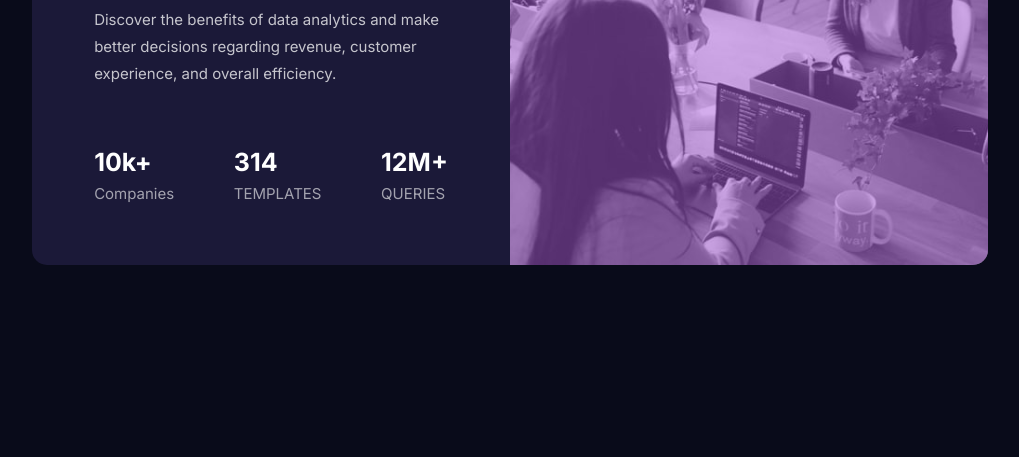
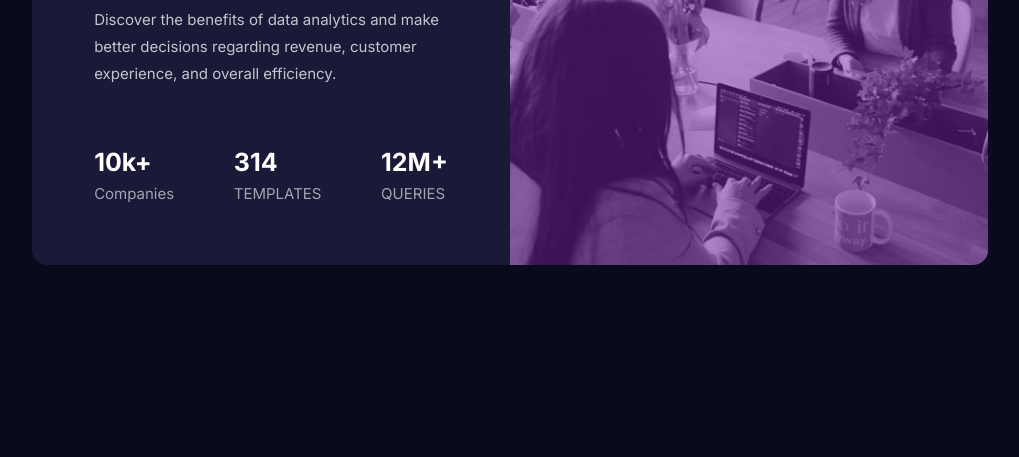
Before and after one commit to dutatiberiu/Stats-Preview-Card-Component, a plain HTML site: page index.html in a window 1280 px wide. Shown: the part 343-800 px from the top of the page, without its empty margins (130-1149 px from the left). Drawn offline with Linux system fonts and the light colour scheme.

Commit message:
change of style

```diff
--- a/style.css
+++ b/style.css
@@ -4,7 +4,7 @@
   /*  ### Primary */
 --very-darkBlue: hsl(233, 47%, 7%);
 --dark-desaturatedBlue: hsl(244, 38%, 16%);
---softViolet: hsl(277, 64%, 61%);
+--softViolet: hsl(277, 64%, 40%);
 
   /*    ### Neutral */
 
```
